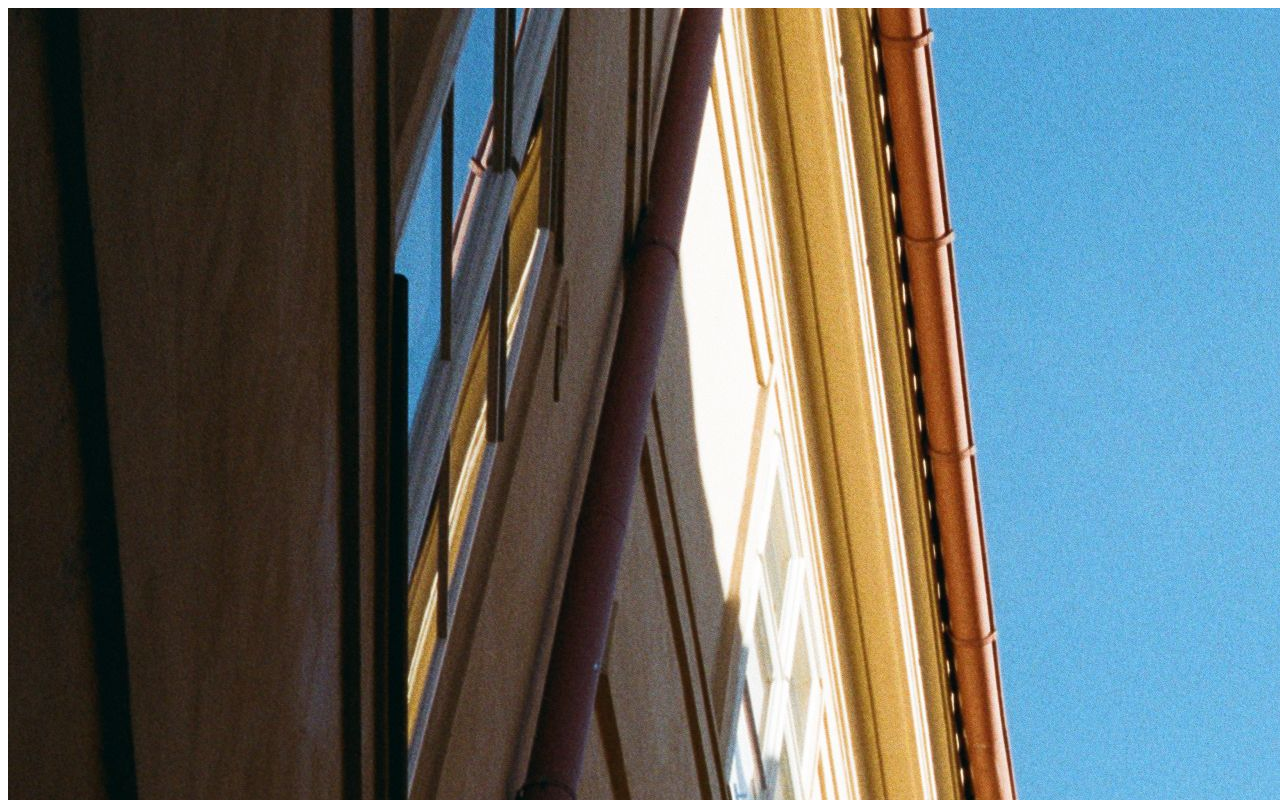
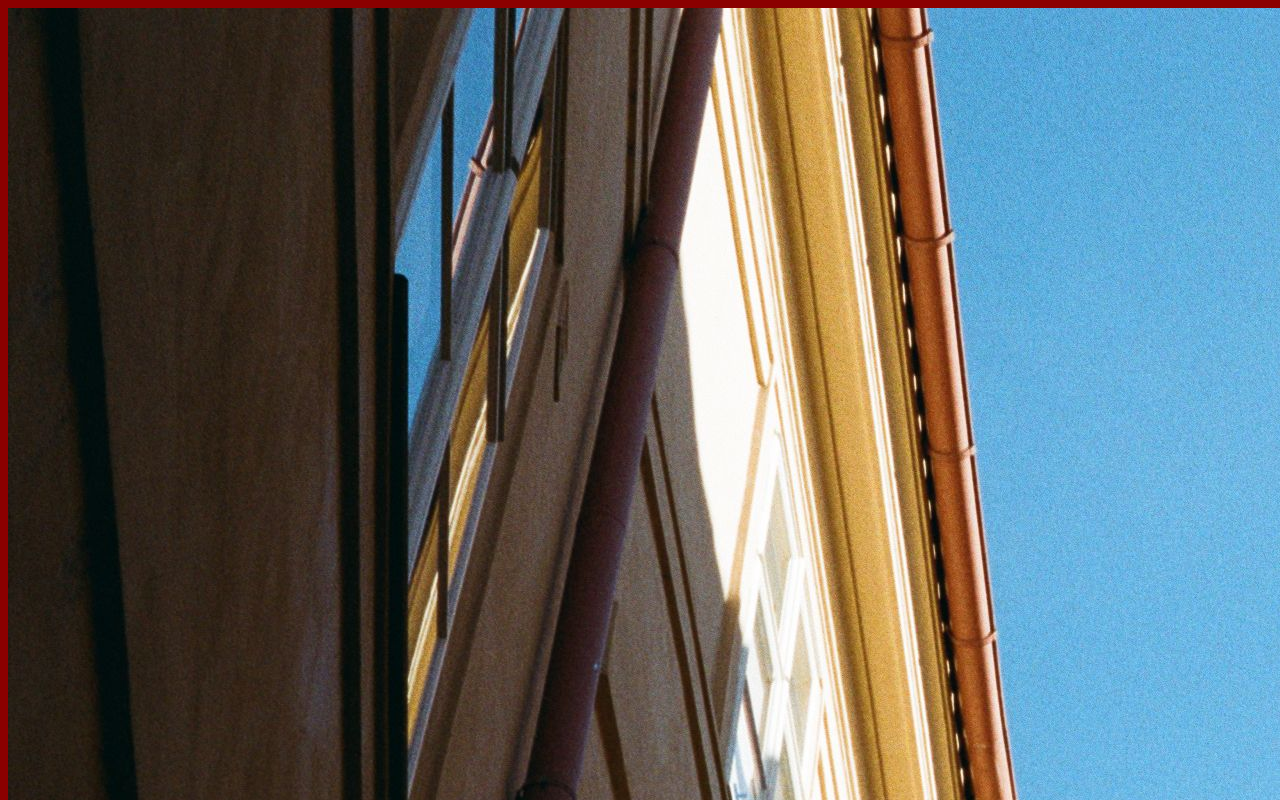
Before and after one commit to aliblablah/cartoon-hero, a plain HTML site: page index.html in a window 1280 px wide. Shown: the top 800 px of the page. Drawn offline with Linux system fonts and the light colour scheme.

Commit message:
added css

```diff
--- /dev/null
+++ b/css/hero.css
@@ -0,0 +1,3 @@
+body{
+	background-color: darkred;
+}
--- a/index.html
+++ b/index.html
@@ -6,6 +6,7 @@
 	<meta name="viewport" content="width=device-width, initial-scale=1">
 	<title>'Anabla De Sousa</title>
 	<link rel="icon" href="img/prague.jpeg">
+	<link rel="stylesheet" type="text/css" href="css/hero.css">
 </head>
 <body>
 
```
Also changed, not shown: 2 other files.
